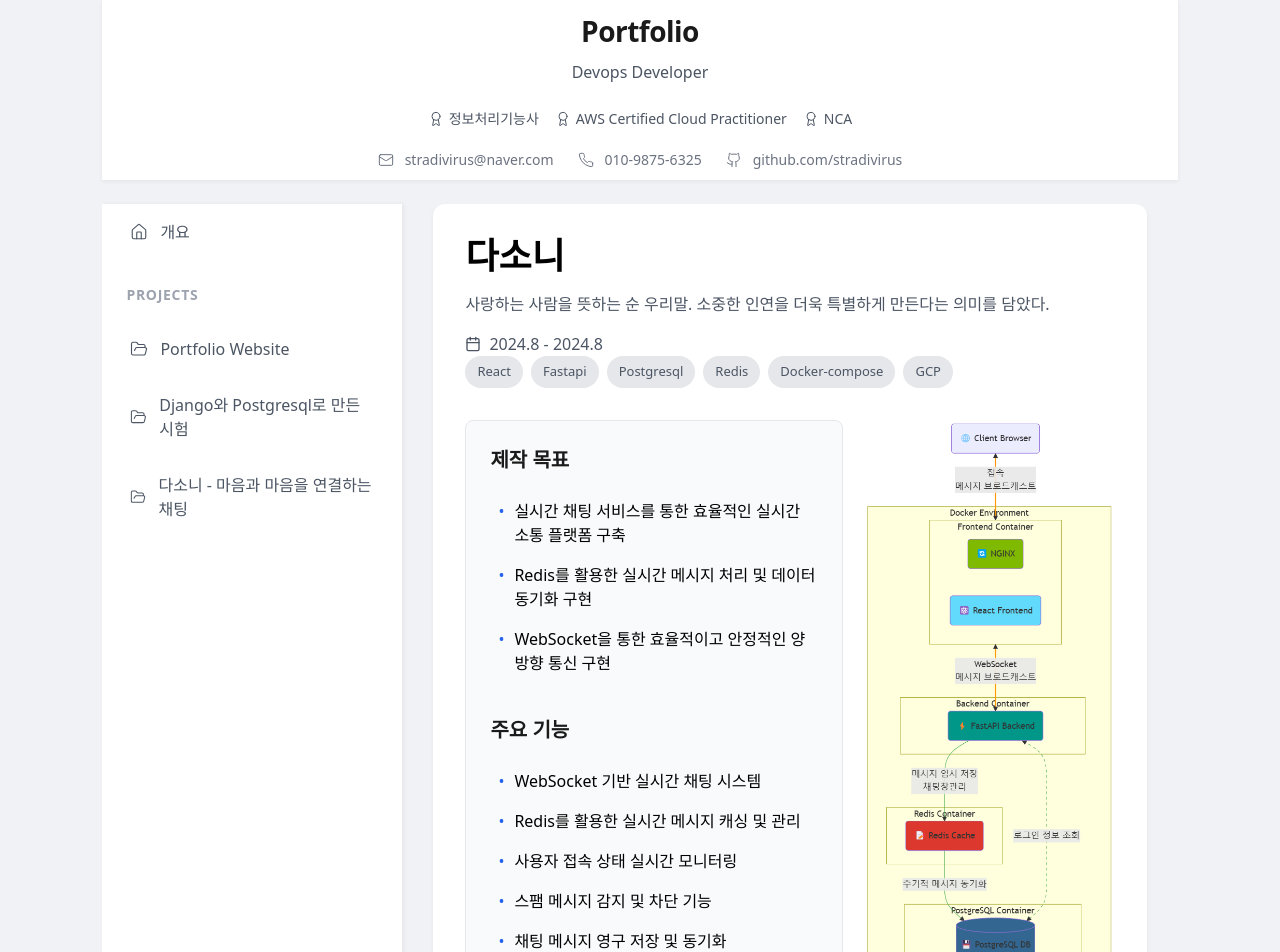
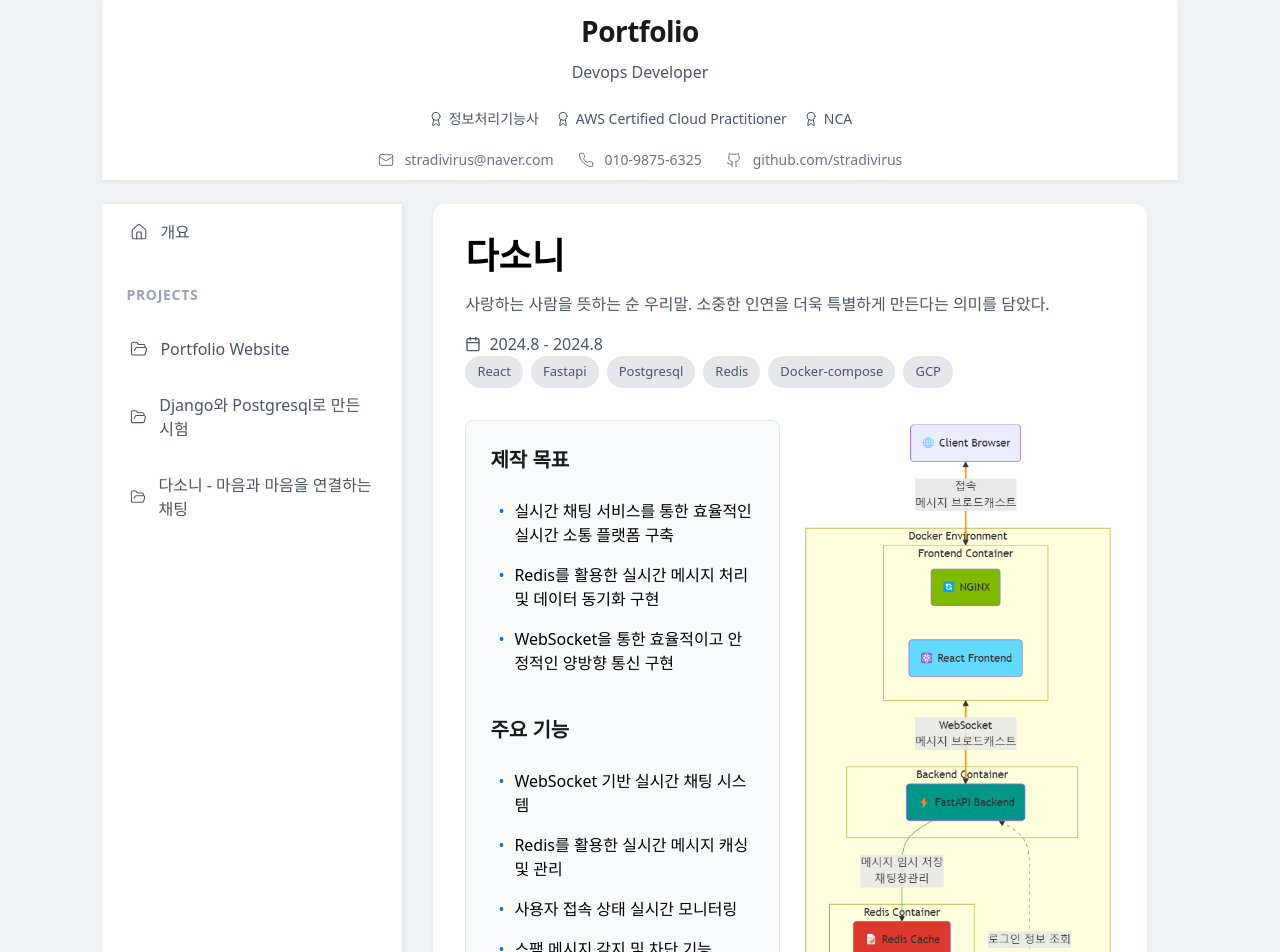
Before and after one commit to Stradivirus/web-info, a React (Create React App) app: page /project/3 in a window 1280 px wide. Shown: the top 952 px of the page. Built offline with nearby package versions, Linux system fonts and the light colour scheme.

Commit message:
비율 조정

```diff
--- a/src/pages/Projects/Project1.css
+++ b/src/pages/Projects/Project1.css
@@ -46,11 +46,11 @@
 }
 
 .project1-details {
-    flex: 7;
+    flex: 6;
 }
 
 .project1-architecture-diagram {
-    flex: 3;
+    flex: 4;
 }
 
 .project1-architecture-diagram img {
--- a/src/pages/Projects/Project2.css
+++ b/src/pages/Projects/Project2.css
@@ -47,11 +47,11 @@
 }
 
 .project2-details {
-    flex: 6;
+    flex: 5;
 }
 
 .project2-architecture-diagram {
-    flex: 4;
+    flex: 5;
 }
 
 .project2-architecture-diagram img {
```
